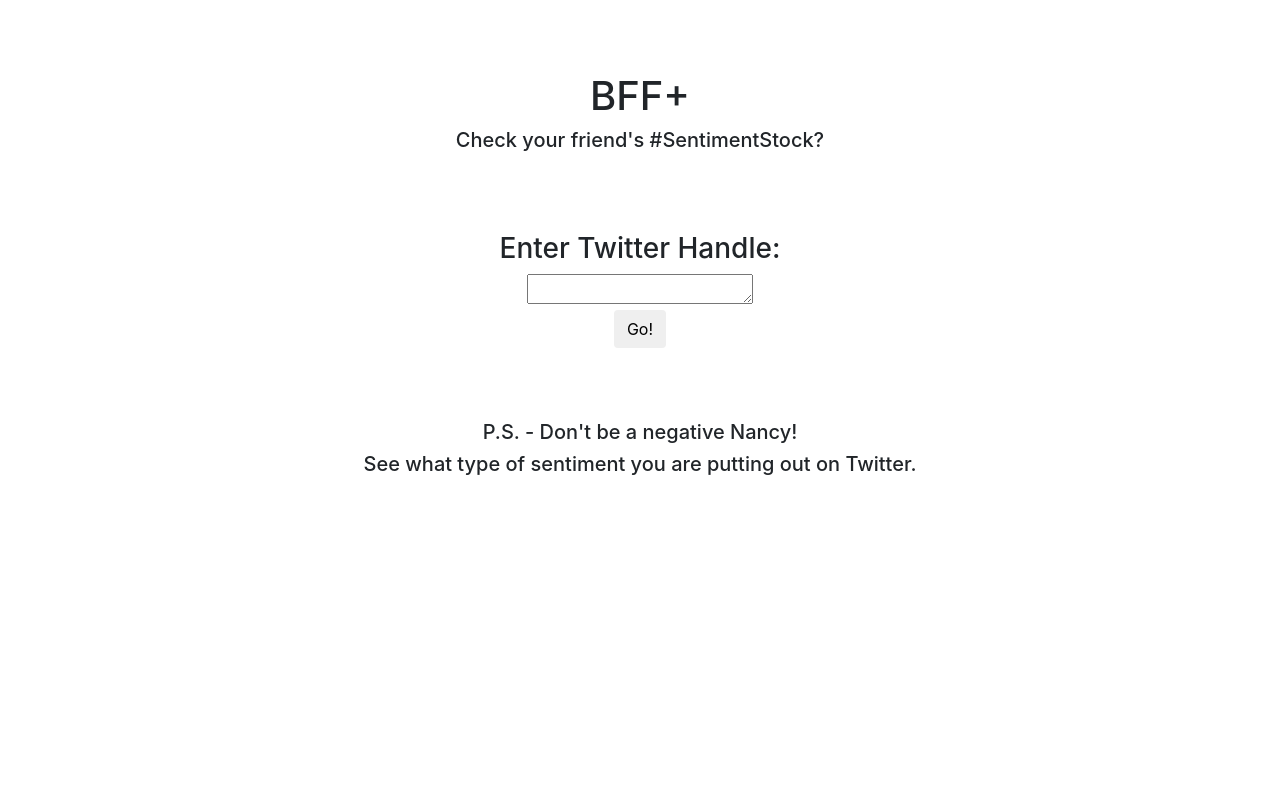
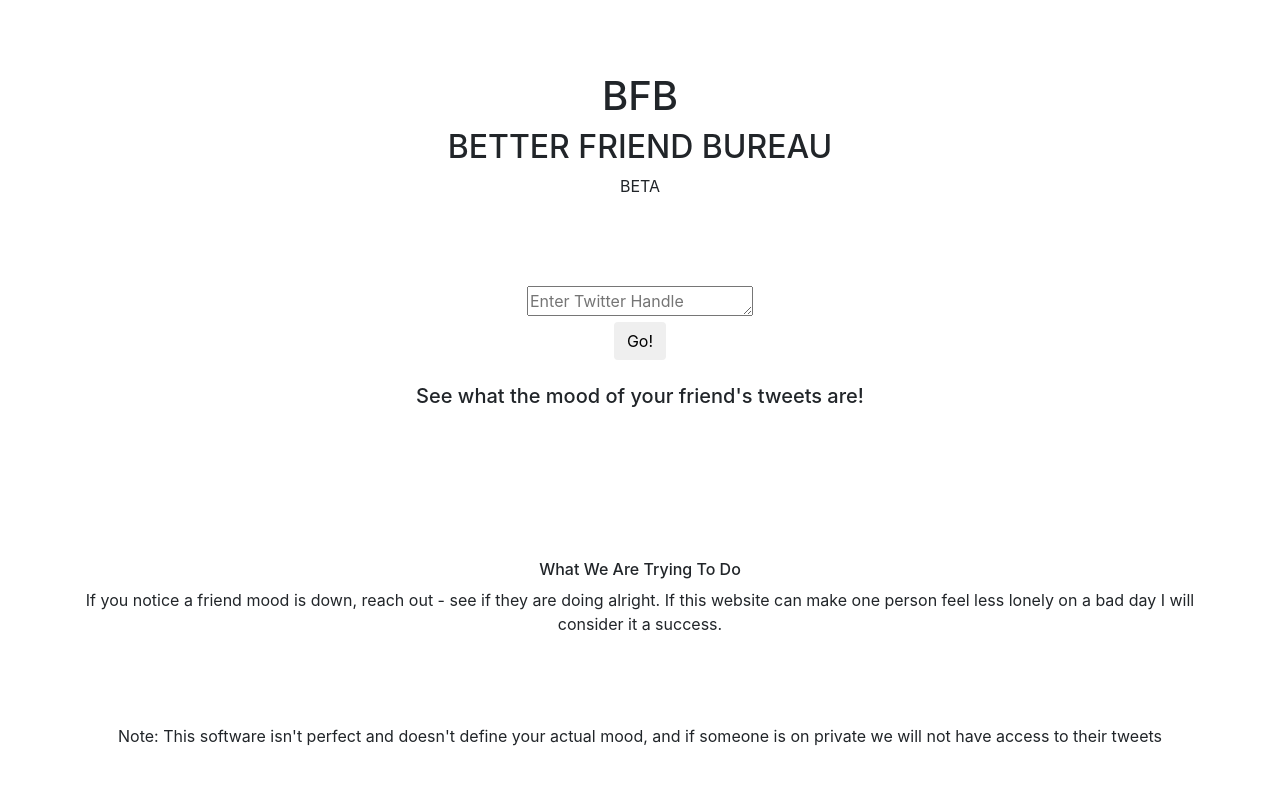
Before and after one commit to aobenauf/twittyl, a Django app: page / in a window 1280 px wide. Shown: the top 785 px of the page. Run offline with Django 3.2, Linux system fonts and the light colour scheme; some libraries are stand-ins or nearby versions.

Commit message:
added some formatting

```diff
--- a/templates/analysis.html
+++ b/templates/analysis.html
@@ -2,7 +2,7 @@
 <html lang="en">
 <head>
 	<meta charset="UTF-8">
-	<title>Analysis</title>
+	<title>BFB</title>
 	<link rel="stylesheet" href="https://stackpath.bootstrapcdn.com/bootstrap/4.1.1/css/bootstrap.min.css" integrity="sha384-WskhaSGFgHYWDcbwN70/dfYBj47jz9qbsMId/iRN3ewGhXQFZCSftd1LZCfmhktB" crossorigin="anonymous">
 </head>
 <body>
--- a/templates/home.html
+++ b/templates/home.html
@@ -2,7 +2,7 @@
 <html lang="en">
 <head>
 	<meta charset="UTF-8">
-	<title>Home</title>
+	<title>BFB</title>
 	<link rel="stylesheet" href="https://stackpath.bootstrapcdn.com/bootstrap/4.1.1/css/bootstrap.min.css" integrity="sha384-WskhaSGFgHYWDcbwN70/dfYBj47jz9qbsMId/iRN3ewGhXQFZCSftd1LZCfmhktB" crossorigin="anonymous">
 	<script src="https://ajax.googleapis.com/ajax/libs/jquery/3.1.0/jquery.min.js"></script>
 	<script src="https://cdnjs.cloudflare.com/ajax/libs/Chart.js/2.7.2/Chart.min.js"></script>
@@ -20,10 +20,12 @@
 
 <div class="jumbrotron">
 	<div class="container text-center">
-		<h1>BFF+</h1>
-		<h1></h1>
+		<h1>BFB</h1>
 
-		<h5>Check your friend's #SentimentStock?</h5>
+		<h2>BETTER FRIEND BUREAU</h2>
+
+
+		<p>BETA</p>
 	</div>
 </div>
 
@@ -34,10 +36,15 @@
 <div class="jumbrotron">
 	<div class="container text-center">
 		<form action="{% url 'tweets' %}">
-			<h3>Enter Twitter Handle:</h3>
-			<textarea name="twitter_handle" id="" cols="20" rows="1"></textarea>
+			<textarea name="twitter_handle" id="" cols="20" rows="1" placeholder="Enter Twitter Handle" onkeydown="if (event.keyCode == 13) { this.form.submit(); return false; }"></textarea>
 			<br>
 			<button class="btn btn-default" type="submit" name="button"> Go! </button>
+			<br>
+			<br>
+			<div class="container text-center">
+
+				<h5>See what the mood of your friend's tweets are!</h5>
+			</div>
 		</form>
 	</div>
 </div>
@@ -47,9 +54,23 @@
 <br>
 
 <div class="jumbrotron">
+
 	<div class="container text-center">
-		<h5>P.S. - Don't be a negative Nancy!</h5>
-		<h5>See what type of sentiment you are putting out on Twitter.</h5>
+
+		<br>
+		<br>
+		<br>
+		<h6>What We Are Trying To Do</h6>
+		<p>If you notice a friend mood is down, reach out - see if they are doing alright. If this website can make one person feel less lonely on a bad day I will consider it a success.</p>
+
+	</div>
+
+
+	<br>
+	<br>
+	<br>
+	<div class="container text-center">
+		Note: This software isn't perfect and doesn't define your actual mood, and if someone is on private we will not have access to their tweets
 	</div>
 </div>
 
```
Also changed, not shown: templates/tweets.html (+9 -5 lines).
